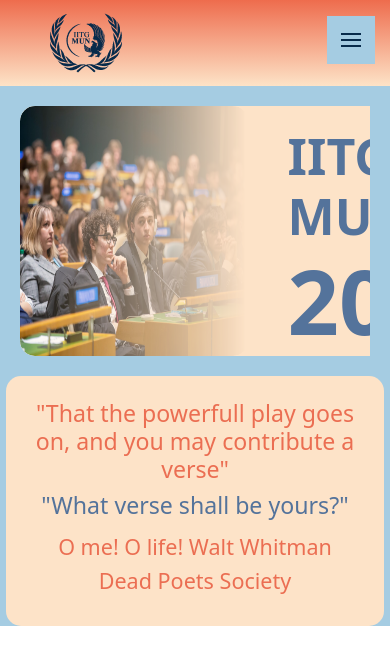
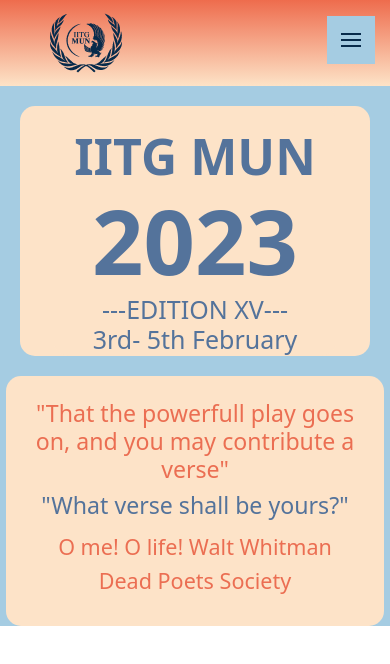
Before and after one commit to guptaaditya30121/IITG_MUN_nweb, a React (Create React App) app in the folder proj/: page / in a window 390 px wide. Shown: the top 664 px of the page. Built offline with nearby package versions, Linux system fonts and the light colour scheme.

Commit message:
responsive hero

```diff
--- a/proj/src/components/Home/Home.css
+++ b/proj/src/components/Home/Home.css
@@ -5,6 +5,7 @@
 .hero
 {
     display: flex;
+    justify-content: center;
     gap: 20px;
     background-color: var(--hero-2);
     margin: 20px;
@@ -22,6 +23,7 @@
 
 .mun
 {
+    border-radius: 15px;
     display: block;
     overflow: hidden;
     max-width: 500px;
@@ -30,7 +32,7 @@
     background-color: var(--hero-2);
     align-self: center;
     text-align: center;
-    /* padding: 3%; */
+
 }
 
 #mun-1
--- a/proj/src/components/Home/Home.js
+++ b/proj/src/components/Home/Home.js
@@ -1,12 +1,25 @@
 
-import React from 'react';
+import React, {useState, useEffect} from 'react';
 import './Home.css';
 
 const Home = () => {
+    const [screenWidth, setScreenWidth] = useState(window.innerWidth)
+    useEffect(() => {
+
+        const changeWidth = () => {
+          setScreenWidth(window.innerWidth);
+        }
+        window.addEventListener('resize', changeWidth)
+        return () => {
+            window.removeEventListener('resize', changeWidth)
+        }
+
+      },[])
     return (
         <div className="Home">
             <div className="hero">
-                <img src={require('../assets/hero_img.png')} alt='not_found' id = "hero-img"></img>
+
+                {(screenWidth > 750) && (<img src={require('../assets/hero_img.png')} alt='not_found' id = "hero-img"></img>)}
                 <div className= "mun">
                     <h2 id ="mun-1">IITG MUN</h2>
                     <h1 id = "mun-2">2023</h1>
```
